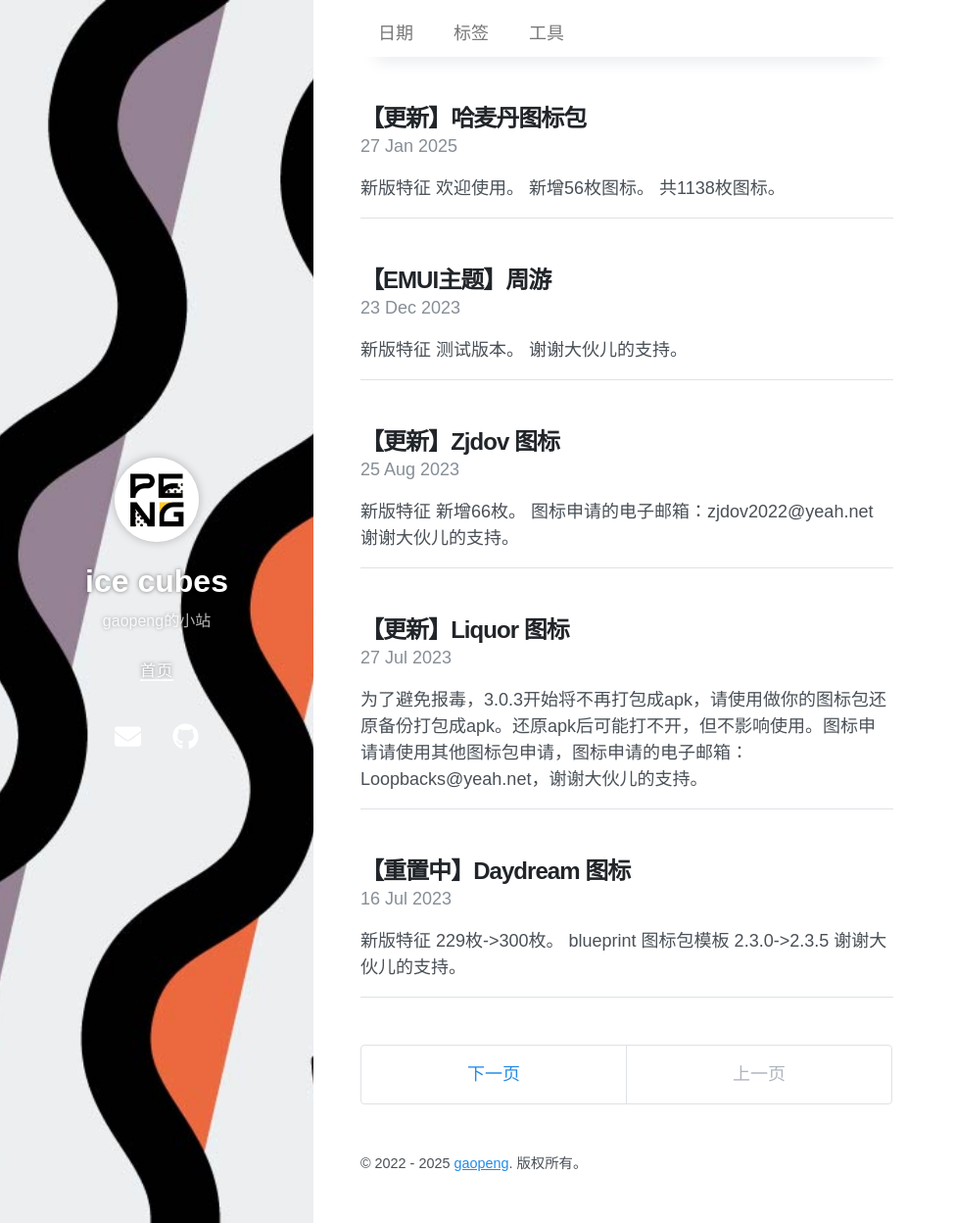
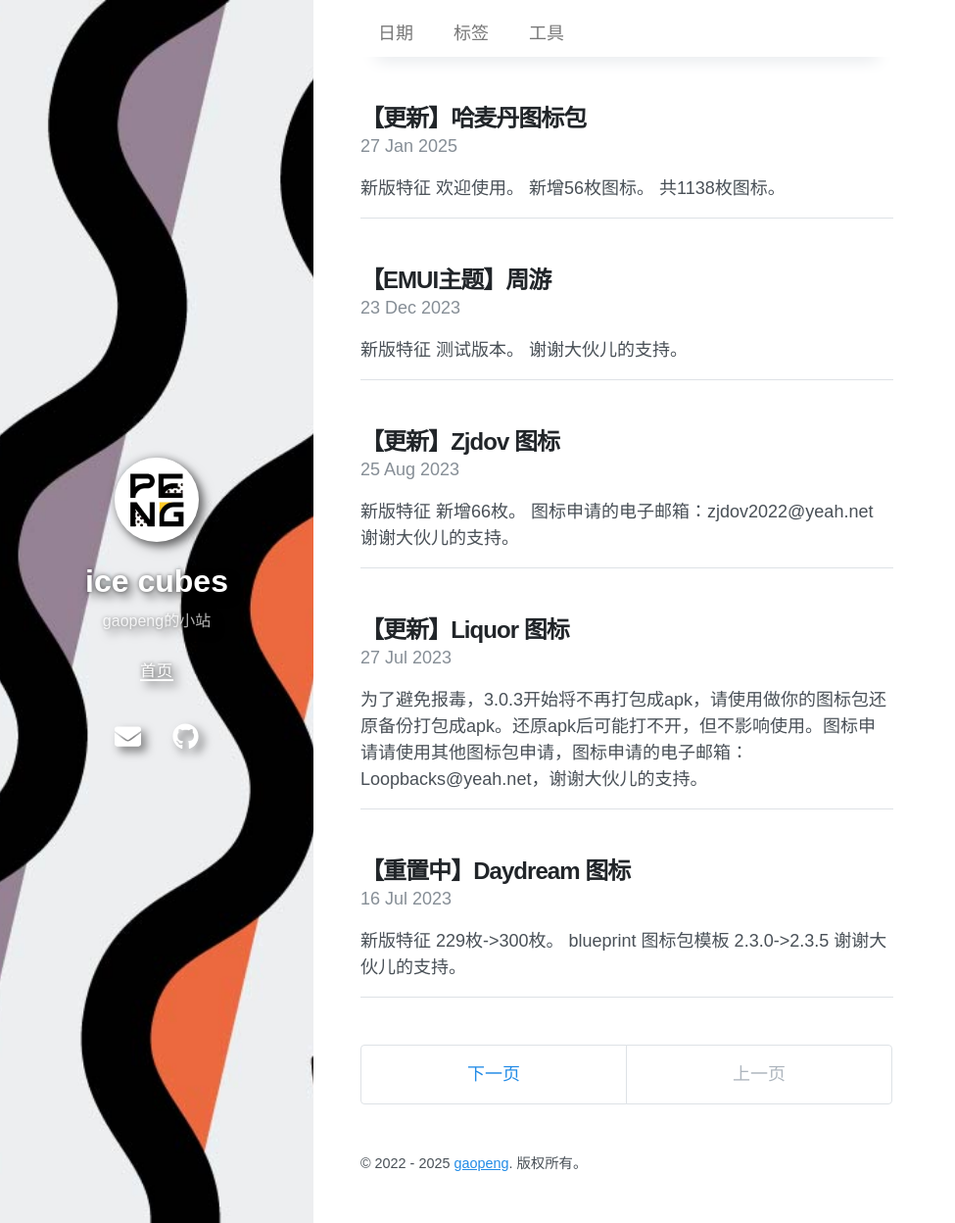
Before and after one commit to gaopengk/gaopengk.github.io, a Jekyll site: the page built from index.html, in a window 1280 px wide and 1248 px high. Shown: the whole window at 98% size, without its empty margins (0-975 px from the left). Built offline with Jekyll 4.4.1, drawn with Linux system fonts in a browser that asks for light colours; nearby versions of some CDN libraries; the list of posts is cut into pages by our own code.

Commit message:
Update _sidebar.scss

```diff
--- a/_sass/_sidebar.scss
+++ b/_sass/_sidebar.scss
@@ -14,6 +14,8 @@
 
   // 文字无色阴影
   text-shadow: 0px 0px 4px rgba(0, 0, 0, 0.5);
+
+  filter: drop-shadow(5px 5px 5px rgba(0, 0, 0, 0.5));
 }
 
 .avatar-image {
```
